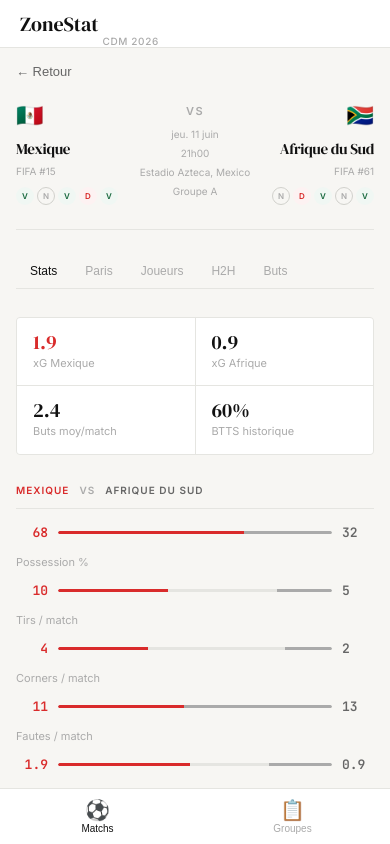
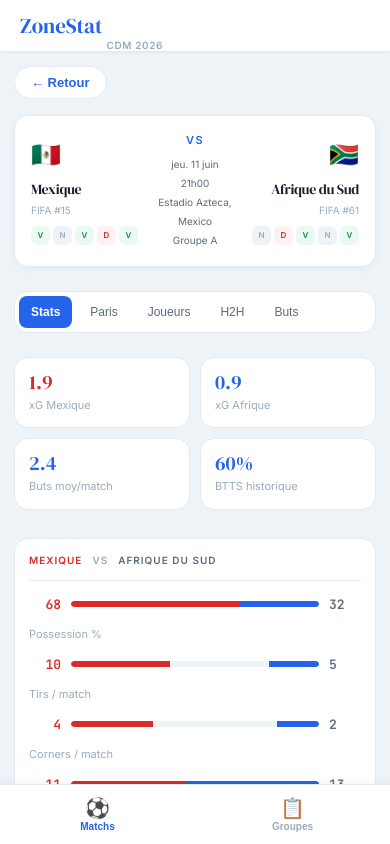
Before and after one commit to Sportiser/Sportiser, a plain HTML site: page index.html in a window 390 px wide. Both pictures are taken after a click on the element 195 px from the left and 136 px from the top of the page. Drawn offline with Linux system fonts and the light colour scheme.

Commit message:
index.html

```diff
--- a/index.html
+++ b/index.html
@@ -7,164 +7,165 @@
 <link href="https://fonts.googleapis.com/css2?family=DM+Serif+Display&family=Inter:wght@400;500;600&family=JetBrains+Mono:wght@400;600&display=swap" rel="stylesheet">
 <style>
 :root {
-  --bg:#f7f6f3;--surface:#fff;--ink:#111;--ink2:#666;--ink3:#aaa;
-  --line:#e5e5e1;--line2:#d0d0cb;--red:#d92b2b;--red-pale:#fdf2f2;
-  --green:#1a6a40;--green-pale:#f0f7f3;--amber:#8a5c00;--amber-pale:#fdf7ed;
+  --bg:#eef3f8;--surface:#fff;--ink:#15202b;--ink2:#5b6b7c;--ink3:#9aabbd;
+  --line:#e3eaf1;--line2:#cfdbe8;--red:#d92b2b;--red-pale:#fdf2f2;
+  --green:#1a8a52;--green-pale:#eafaf2;--amber:#b07a00;--amber-pale:#fdf7ea;
+  --blue:#2563eb;--blue-pale:#e8f1fd;--blue-pale2:#dbeafe;
   --serif:'DM Serif Display',Georgia,serif;--sans:'Inter',system-ui,sans-serif;
-  --mono:'JetBrains Mono',monospace;--nav-h:48px;--bot-h:0px;
+  --mono:'JetBrains Mono',monospace;--nav-h:52px;--bot-h:0px;--r:14px;--r-sm:10px;
 }
 *{box-sizing:border-box;margin:0;padding:0}
 body{background:var(--bg);color:var(--ink);font-family:var(--sans);font-size:14px;line-height:1.5;-webkit-font-smoothing:antialiased;height:100vh;overflow:hidden}
 
-#nav{position:fixed;top:0;left:0;right:0;height:var(--nav-h);background:var(--surface);border-bottom:1px solid var(--line);display:flex;align-items:center;padding:0 20px;z-index:200}
-.logo{font-family:var(--serif);font-size:20px;color:var(--ink);margin-right:4px}
-.logo-tag{font-size:10px;font-weight:500;color:var(--ink3);letter-spacing:.06em;text-transform:uppercase;margin-right:20px;margin-bottom:-2px;align-self:flex-end}
-.nav-btn{padding:0 14px;height:var(--nav-h);font-size:13px;color:var(--ink3);background:none;border:none;border-bottom:1.5px solid transparent;cursor:pointer}
-.nav-btn.active{color:var(--ink);border-bottom-color:var(--ink)}
+#nav{position:fixed;top:0;left:0;right:0;height:var(--nav-h);background:var(--surface);border-bottom:1px solid var(--line);display:flex;align-items:center;padding:0 20px;z-index:200;box-shadow:0 1px 3px rgba(20,40,70,.04)}
+.logo{font-family:var(--serif);font-size:21px;color:var(--blue);margin-right:4px}
+.logo-tag{font-size:10px;font-weight:600;color:var(--ink3);letter-spacing:.06em;text-transform:uppercase;margin-right:20px;margin-bottom:-2px;align-self:flex-end}
+.nav-btn{padding:0 16px;height:var(--nav-h);font-size:13px;font-weight:500;color:var(--ink3);background:none;border:none;border-bottom:2.5px solid transparent;cursor:pointer;border-radius:0}
+.nav-btn.active{color:var(--blue);border-bottom-color:var(--blue)}
 .nav-right{margin-left:auto;font-size:11px;font-weight:600;color:var(--ink3);letter-spacing:.08em;text-transform:uppercase}
 
 .page{display:none;position:fixed;top:var(--nav-h);left:0;right:0;bottom:var(--bot-h)}
 #page-matchs.active{display:flex}
 #page-groupes.active{display:block;overflow-y:auto}
 
-#sidebar{width:280px;flex-shrink:0;background:var(--surface);border-right:1px solid var(--line);overflow-y:auto;height:100%}
-.sidebar-head{padding:16px 20px 10px;font-size:10px;font-weight:600;letter-spacing:.1em;text-transform:uppercase;color:var(--ink3);border-bottom:1px solid var(--line);position:sticky;top:0;background:var(--surface);z-index:1;display:flex;align-items:center;gap:8px}
-.sidebar-head select{font-size:11px;color:var(--ink2);background:var(--bg);border:1px solid var(--line2);border-radius:3px;padding:2px 6px;cursor:pointer;font-family:var(--sans)}
-.match-item{padding:13px 20px;border-bottom:1px solid var(--line);cursor:pointer;user-select:none;-webkit-tap-highlight-color:transparent}
+#sidebar{width:300px;flex-shrink:0;background:var(--surface);border-right:1px solid var(--line);overflow-y:auto;height:100%}
+.sidebar-head{padding:16px 20px 10px;font-size:10px;font-weight:700;letter-spacing:.1em;text-transform:uppercase;color:var(--ink3);border-bottom:1px solid var(--line);position:sticky;top:0;background:var(--surface);z-index:1;display:flex;align-items:center;gap:8px}
+.sidebar-head select{font-size:11px;color:var(--ink2);background:var(--bg);border:1px solid var(--line2);border-radius:8px;padding:4px 8px;cursor:pointer;font-family:var(--sans)}
+.match-item{padding:14px 20px;border-bottom:1px solid var(--line);cursor:pointer;user-select:none;-webkit-tap-highlight-color:transparent;border-radius:var(--r-sm);margin:6px 8px;transition:background .15s}
 .match-item:hover,.match-item:active{background:var(--bg)}
-.match-item.selected{background:#f0efe9}
-.mi-meta{font-size:10.5px;color:var(--ink3);margin-bottom:5px;display:flex;align-items:center;gap:6px}
-.mi-grp{font-size:9.5px;font-weight:600;color:var(--ink3);border:1px solid var(--line2);padding:1px 5px;border-radius:2px}
+.match-item.selected{background:var(--blue-pale)}
+.mi-meta{font-size:10.5px;color:var(--ink3);margin-bottom:6px;display:flex;align-items:center;gap:6px}
+.mi-grp{font-size:9.5px;font-weight:700;color:var(--blue);background:var(--blue-pale2);padding:1px 6px;border-radius:6px}
 .mi-teams{display:flex;align-items:center;gap:8px}
-.mi-team{display:flex;align-items:center;gap:5px;flex:1}
+.mi-team{display:flex;align-items:center;gap:6px;flex:1}
 .mi-team.r{flex-direction:row-reverse}
-.mi-flag{font-size:15px}
-.mi-name{font-size:12px;font-weight:500}
+.mi-flag{font-size:17px}
+.mi-name{font-size:12.5px;font-weight:500}
 .mi-vs{font-size:10px;color:var(--ink3);font-weight:600}
 
 #main-panel{flex:1;overflow-y:auto;height:100%;padding:32px 40px;-webkit-overflow-scrolling:touch}
 .empty{height:60vh;display:flex;flex-direction:column;align-items:center;justify-content:center;gap:8px;text-align:center}
 .empty-headline{font-family:var(--serif);font-size:22px;color:var(--ink2);margin-bottom:4px}
 
-.mh-wrap{display:grid;grid-template-columns:1fr auto 1fr;align-items:center;gap:16px;padding-bottom:24px;border-bottom:1px solid var(--line);margin-bottom:24px}
+.mh-wrap{display:grid;grid-template-columns:1fr auto 1fr;align-items:center;gap:16px;padding:22px 24px;border-radius:var(--r);margin-bottom:24px;background:var(--surface);border:1px solid var(--line);box-shadow:0 2px 8px rgba(20,40,70,.04)}
 .mh-team{display:flex;flex-direction:column}
 .mh-team.r{align-items:flex-end;text-align:right}
-.mh-flag{font-size:28px;margin-bottom:6px}
+.mh-flag{font-size:30px;margin-bottom:6px}
 .mh-name{font-family:var(--serif);font-size:20px;letter-spacing:-0.3px}
 .mh-rank{font-size:11px;color:var(--ink3);margin-top:3px}
 .mh-form{display:flex;gap:3px;margin-top:8px}
 .mh-team.r .mh-form{justify-content:flex-end}
-.fd{width:18px;height:18px;border-radius:50%;font-size:8px;font-weight:600;display:flex;align-items:center;justify-content:center}
+.fd{width:19px;height:19px;border-radius:6px;font-size:8px;font-weight:700;display:flex;align-items:center;justify-content:center}
 .fd-V{background:var(--green-pale);color:var(--green)}
-.fd-N{background:var(--bg);color:var(--ink3);border:1px solid var(--line2)}
+.fd-N{background:var(--bg);color:var(--ink3)}
 .fd-D{background:var(--red-pale);color:var(--red)}
 .mh-center{text-align:center}
-.mh-vs{font-size:11px;font-weight:600;color:var(--ink3);letter-spacing:.12em;text-transform:uppercase}
-.mh-info{font-size:11px;color:var(--ink3);margin-top:6px;line-height:1.9}
+.mh-vs{font-size:11px;font-weight:700;color:var(--blue);letter-spacing:.12em;text-transform:uppercase}
+.mh-info{font-size:11px;color:var(--ink2);margin-top:6px;line-height:1.9}
 
-.tab-bar{display:flex;border-bottom:1px solid var(--line);margin-bottom:28px;overflow-x:auto;-webkit-overflow-scrolling:touch;scrollbar-width:none}
+.tab-bar{display:flex;gap:6px;border-bottom:none;margin-bottom:24px;overflow-x:auto;-webkit-overflow-scrolling:touch;scrollbar-width:none;background:var(--surface);border-radius:var(--r);padding:6px;border:1px solid var(--line)}
 .tab-bar::-webkit-scrollbar{display:none}
-.tab-btn{padding:9px 16px;font-size:13px;color:var(--ink3);background:none;border:none;border-bottom:1.5px solid transparent;cursor:pointer;margin-bottom:-1px;white-space:nowrap;flex-shrink:0}
-.tab-btn.active{color:var(--ink);border-bottom-color:var(--ink);font-weight:500}
+.tab-btn{padding:9px 16px;font-size:13px;font-weight:500;color:var(--ink2);background:none;border:none;border-radius:8px;cursor:pointer;white-space:nowrap;flex-shrink:0}
+.tab-btn.active{color:#fff;background:var(--blue);font-weight:600}
 
-.kpi-row{display:grid;grid-template-columns:repeat(4,1fr);gap:1px;background:var(--line);border:1px solid var(--line);border-radius:4px;overflow:hidden;margin-bottom:28px}
-.kpi{background:var(--surface);padding:14px 16px}
-.kpi-val{font-family:var(--serif);font-size:24px;line-height:1}
-.kpi-lbl{font-size:11px;color:var(--ink3);margin-top:3px}
+.kpi-row{display:grid;grid-template-columns:repeat(4,1fr);gap:10px;margin-bottom:28px}
+.kpi{background:var(--surface);padding:16px;border-radius:var(--r);border:1px solid var(--line)}
+.kpi-val{font-family:var(--serif);font-size:24px;line-height:1;color:var(--blue)}
+.kpi-lbl{font-size:11px;color:var(--ink3);margin-top:5px}
 
-.cmp-section{margin-bottom:28px}
-.section-label{font-size:10px;font-weight:600;text-transform:uppercase;letter-spacing:.1em;color:var(--ink3);padding-bottom:10px;border-bottom:1px solid var(--line);margin-bottom:14px;display:flex;gap:10px;flex-wrap:wrap}
-.sl-home{color:var(--red)!important;font-weight:600!important}
-.sl-away{color:var(--ink2)!important;font-weight:600!important}
-.cmp-row{display:flex;align-items:center;gap:10px;margin-bottom:10px}
-.cmp-num{font-family:var(--mono);font-size:13px;font-weight:600;min-width:32px}
+.cmp-section{margin-bottom:28px;background:var(--surface);border:1px solid var(--line);border-radius:var(--r);padding:18px 20px}
+.section-label{font-size:10px;font-weight:700;text-transform:uppercase;letter-spacing:.1em;color:var(--ink3);padding-bottom:12px;border-bottom:1px solid var(--line);margin-bottom:14px;display:flex;gap:10px;flex-wrap:wrap}
+.sl-home{color:var(--red)!important;font-weight:700!important}
+.sl-away{color:var(--ink2)!important;font-weight:700!important}
+.cmp-row{display:flex;align-items:center;gap:10px;margin-bottom:12px}
+.cmp-num{font-family:var(--mono);font-size:13px;font-weight:700;min-width:32px}
 .cmp-num.home{color:var(--red);text-align:right}
 .cmp-num.away{color:var(--ink2)}
-.cmp-track{flex:1;height:3px;background:var(--line);border-radius:2px;display:flex;overflow:hidden}
-.cmp-bar-h{height:100%;background:var(--red);border-radius:2px 0 0 2px}
-.cmp-bar-a{height:100%;background:var(--ink3);border-radius:0 2px 2px 0;margin-left:auto}
+.cmp-track{flex:1;height:6px;background:var(--bg);border-radius:6px;display:flex;overflow:hidden}
+.cmp-bar-h{height:100%;background:var(--red);border-radius:6px 0 0 6px}
+.cmp-bar-a{height:100%;background:var(--blue);border-radius:0 6px 6px 0;margin-left:auto}
 .cmp-lbl{font-size:12px;color:var(--ink3);min-width:100px}
 
-.paris-disclaimer{font-size:11px;color:var(--amber);background:var(--amber-pale);border:1px solid #f0d8a0;border-radius:4px;padding:9px 14px;margin-bottom:24px}
-.paris-block{margin-bottom:28px}
-.paris-block-title{font-size:10px;font-weight:600;text-transform:uppercase;letter-spacing:.1em;color:var(--ink3);padding-bottom:10px;border-bottom:1px solid var(--line);margin-bottom:4px}
-.paris-row{display:flex;align-items:center;gap:10px;padding:10px 0;border-bottom:1px solid var(--line)}
+.paris-disclaimer{font-size:11.5px;color:var(--amber);background:var(--amber-pale);border:1px solid #f3e0ad;border-radius:var(--r-sm);padding:11px 16px;margin-bottom:24px}
+.paris-block{margin-bottom:20px;background:var(--blue-pale);border-radius:var(--r);padding:16px 18px;border:1px solid var(--blue-pale2)}
+.paris-block-title{font-size:11px;font-weight:700;text-transform:uppercase;letter-spacing:.08em;color:var(--blue);padding-bottom:10px;margin-bottom:6px}
+.paris-row{display:flex;align-items:center;gap:10px;padding:11px 0;border-bottom:1px solid rgba(37,99,235,.1)}
 .paris-row:last-child{border-bottom:none}
-.pr-label{font-size:13px;flex:1}
-.pr-pct{font-family:var(--serif);font-size:20px;min-width:46px;text-align:right;line-height:1}
+.pr-label{font-size:13.5px;flex:1;font-weight:500}
+.pr-pct{font-family:var(--serif);font-size:21px;min-width:46px;text-align:right;line-height:1}
 .pct-high{color:var(--green)}.pct-mid{color:var(--amber)}.pct-low{color:var(--red)}
-.pr-pill{font-size:10px;font-weight:500;padding:2px 8px;border-radius:20px;min-width:52px;text-align:center}
+.pr-pill{font-size:10px;font-weight:600;padding:3px 9px;border-radius:20px;min-width:56px;text-align:center}
 .pill-high{background:var(--green-pale);color:var(--green)}
 .pill-mid{background:var(--amber-pale);color:var(--amber)}
 .pill-low{background:var(--red-pale);color:var(--red)}
 
 .matrix-note{font-size:11px;color:var(--ink3);margin-bottom:10px}
-.score-matrix{border-collapse:separate;border-spacing:3px;font-size:11px}
-.score-matrix th{font-size:10px;font-weight:500;color:var(--ink3);padding:4px 6px;text-align:center}
-.sc-cell{width:48px;height:38px;text-align:center;vertical-align:middle;border-radius:3px}
+.score-matrix{border-collapse:separate;border-spacing:4px;font-size:11px}
+.score-matrix th{font-size:10px;font-weight:600;color:var(--ink3);padding:4px 6px;text-align:center}
+.sc-cell{width:48px;height:38px;text-align:center;vertical-align:middle;border-radius:8px}
 .sc-score{font-size:9px;display:block;opacity:.5;font-family:var(--mono)}
 .sc-pct{font-size:12px;font-weight:600;display:block;font-family:var(--mono)}
 .matrix-legend{display:flex;align-items:center;gap:8px;margin-top:10px;font-size:11px;color:var(--ink3);flex-wrap:wrap}
 .leg-dot{width:8px;height:8px;border-radius:50%;flex-shrink:0}
 
-.players-wrap{display:grid;grid-template-columns:1fr 1fr;gap:20px;margin-bottom:24px}
-.player-team-head{font-size:10px;font-weight:600;text-transform:uppercase;letter-spacing:.1em;color:var(--ink3);padding-bottom:8px;border-bottom:1px solid var(--line);margin-bottom:2px}
-.player-row{display:flex;align-items:center;gap:10px;padding:9px 0;border-bottom:1px solid var(--line)}
+.players-wrap{display:grid;grid-template-columns:1fr 1fr;gap:16px;margin-bottom:24px}
+.player-team-head{font-size:10px;font-weight:700;text-transform:uppercase;letter-spacing:.1em;color:var(--ink3);padding-bottom:8px;border-bottom:1px solid var(--line);margin-bottom:2px}
+.player-row{display:flex;align-items:center;gap:10px;padding:10px 0;border-bottom:1px solid var(--line)}
 .player-row:last-child{border-bottom:none}
-.prow-name{font-size:13px;flex:1}
+.prow-name{font-size:13px;flex:1;font-weight:500}
 .prow-meta{font-size:11px;color:var(--ink3);margin-top:1px}
 .prow-num{font-size:11px;color:var(--ink3);width:16px}
-.pbadge{font-size:10px;font-weight:500;padding:2px 7px;border-radius:2px;white-space:nowrap}
+.pbadge{font-size:10px;font-weight:600;padding:3px 8px;border-radius:20px;white-space:nowrap}
 .b-ok{background:var(--green-pale);color:var(--green)}
 .b-inj{background:var(--red-pale);color:var(--red)}
 .b-dout{background:var(--amber-pale);color:var(--amber)}
 
-.h2h-row{display:flex;align-items:center;gap:8px;padding:11px 0;border-bottom:1px solid var(--line);font-size:13px;flex-wrap:wrap}
+.h2h-row{display:flex;align-items:center;gap:8px;padding:12px 0;border-bottom:1px solid var(--line);font-size:13px;flex-wrap:wrap}
 .h2h-row:last-child{border-bottom:none}
 .h2h-date{font-size:11px;color:var(--ink3);width:68px;flex-shrink:0}
-.h2h-team{flex:1;font-size:12px;min-width:60px}
+.h2h-team{flex:1;font-size:12px;min-width:60px;font-weight:500}
 .h2h-team.r{text-align:right}
-.h2h-score{font-family:var(--mono);font-weight:600;min-width:36px;text-align:center}
-.h2h-comp{font-size:10px;color:var(--ink3);font-weight:500;text-transform:uppercase;letter-spacing:.05em}
+.h2h-score{font-family:var(--mono);font-weight:700;min-width:36px;text-align:center;background:var(--blue-pale);border-radius:8px;padding:2px 0}
+.h2h-comp{font-size:10px;color:var(--ink3);font-weight:600;text-transform:uppercase;letter-spacing:.05em}
 
-.buts-grid{display:grid;grid-template-columns:1fr 1fr;gap:20px;margin-bottom:24px}
-.buts-block{background:var(--surface);border:1px solid var(--line);border-radius:4px;padding:14px 16px}
-.buts-title{font-size:10px;font-weight:600;text-transform:uppercase;letter-spacing:.1em;color:var(--ink3);margin-bottom:12px}
-.buts-row{display:flex;align-items:center;gap:8px;margin-bottom:8px}
+.buts-grid{display:grid;grid-template-columns:1fr 1fr;gap:16px;margin-bottom:24px}
+.buts-block{background:var(--surface);border:1px solid var(--line);border-radius:var(--r);padding:16px 18px}
+.buts-title{font-size:10px;font-weight:700;text-transform:uppercase;letter-spacing:.1em;color:var(--ink3);margin-bottom:12px}
+.buts-row{display:flex;align-items:center;gap:8px;margin-bottom:9px}
 .buts-lbl{font-size:11px;color:var(--ink3);width:68px;flex-shrink:0}
-.buts-track{flex:1;height:4px;background:var(--line);border-radius:2px;overflow:hidden}
-.buts-fill{height:100%;background:var(--ink);border-radius:2px}
-.buts-val{font-family:var(--mono);font-size:12px;font-weight:600;min-width:18px;text-align:right;color:var(--ink2)}
+.buts-track{flex:1;height:6px;background:var(--bg);border-radius:6px;overflow:hidden}
+.buts-fill{height:100%;background:var(--blue);border-radius:6px}
+.buts-val{font-family:var(--mono);font-size:12px;font-weight:700;min-width:18px;text-align:right;color:var(--ink2)}
 
-.groups-grid{display:grid;grid-template-columns:repeat(auto-fill,minmax(180px,1fr));gap:1px;background:var(--line);border:1px solid var(--line);border-radius:4px;overflow:hidden;margin:20px}
-.group-card{background:var(--surface)}
-.gc-head{padding:10px 14px;font-size:10px;font-weight:700;text-transform:uppercase;letter-spacing:.12em;color:var(--ink3);border-bottom:1px solid var(--line)}
+.groups-grid{display:grid;grid-template-columns:repeat(auto-fill,minmax(190px,1fr));gap:14px;margin:20px}
+.group-card{background:var(--surface);border:1px solid var(--line);border-radius:var(--r);overflow:hidden}
+.gc-head{padding:11px 14px;font-size:10px;font-weight:700;text-transform:uppercase;letter-spacing:.12em;color:var(--blue);background:var(--blue-pale);border-bottom:1px solid var(--line)}
 .gc-row{display:flex;align-items:center;gap:8px;padding:9px 14px;border-bottom:1px solid var(--line);font-size:13px}
 .gc-row:last-child{border-bottom:none}
 .gc-num{color:var(--ink3);width:12px;font-size:10px;font-family:var(--mono)}
 .gc-flag{font-size:14px}
 
 /* no-data badge */
-.no-data{display:inline-block;font-size:10px;color:var(--ink3);background:var(--bg);border:1px solid var(--line2);padding:2px 8px;border-radius:3px;margin-top:8px}
+.no-data{display:inline-block;font-size:10px;color:var(--ink3);background:var(--bg);border:1px solid var(--line2);padding:2px 8px;border-radius:8px;margin-top:8px}
 
 #bottom-nav{display:none}
 
 @media(max-width:640px){
-  :root{--bot-h:56px}
+  :root{--bot-h:60px}
   .nav-btn{display:none}
   .nav-right{display:none}
-  #bottom-nav{display:flex;position:fixed;bottom:0;left:0;right:0;height:56px;background:var(--surface);border-top:1px solid var(--line);z-index:200}
-  .bnav-btn{flex:1;display:flex;flex-direction:column;align-items:center;justify-content:center;gap:3px;font-size:10px;color:var(--ink3);background:none;border:none;cursor:pointer;-webkit-tap-highlight-color:transparent}
-  .bnav-btn.active{color:var(--ink)}
+  #bottom-nav{display:flex;position:fixed;bottom:0;left:0;right:0;height:60px;background:var(--surface);border-top:1px solid var(--line);z-index:200;box-shadow:0 -2px 8px rgba(20,40,70,.05)}
+  .bnav-btn{flex:1;display:flex;flex-direction:column;align-items:center;justify-content:center;gap:3px;font-size:10px;font-weight:600;color:var(--ink3);background:none;border:none;cursor:pointer;-webkit-tap-highlight-color:transparent}
+  .bnav-btn.active{color:var(--blue)}
   .bnav-icon{font-size:20px;line-height:1}
   #page-matchs.active{flex-direction:column}
   #sidebar{width:100%;height:100%;border-right:none;border-bottom:none;overflow-y:auto;-webkit-overflow-scrolling:touch;flex-shrink:0}
-  #main-panel{position:fixed;top:var(--nav-h);left:0;right:0;bottom:var(--bot-h);padding:16px 16px 24px;background:var(--bg);transform:translateX(100%);transition:transform .25s ease;z-index:150;overflow-y:auto;-webkit-overflow-scrolling:touch}
+  #main-panel{position:fixed;top:var(--nav-h);left:0;right:0;bottom:var(--bot-h);padding:14px 14px 24px;background:var(--bg);transform:translateX(100%);transition:transform .25s ease;z-index:150;overflow-y:auto;-webkit-overflow-scrolling:touch}
   #main-panel.open{transform:translateX(0)}
-  #back-btn{display:flex;align-items:center;gap:6px;font-size:13px;font-weight:500;color:var(--ink2);background:none;border:none;cursor:pointer;padding:0;margin-bottom:20px;-webkit-tap-highlight-color:transparent}
-  .mh-wrap{gap:8px}
-  .mh-flag{font-size:22px}
-  .mh-name{font-size:15px}
+  #back-btn{display:flex;align-items:center;gap:6px;font-size:13px;font-weight:600;color:var(--blue);background:var(--surface);border:1px solid var(--line);border-radius:20px;cursor:pointer;padding:8px 16px;margin-bottom:16px;-webkit-tap-highlight-color:transparent}
+  .mh-wrap{gap:8px;padding:16px}
+  .mh-flag{font-size:24px}
+  .mh-name{font-size:14px}
   .mh-info{font-size:10px}
   .mh-rank{font-size:10px}
   .kpi-row{grid-template-columns:repeat(2,1fr)}
@@ -173,13 +174,16 @@ body{background:var(--bg);color:var(--ink);font-family:var(--sans);font-size:14p
   .cmp-lbl{width:100%;order:3;font-size:11px;padding-top:2px}
   .players-wrap{grid-template-columns:1fr}
   .buts-grid{grid-template-columns:1fr}
-  .pr-label{font-size:12px}
+  .pr-label{font-size:12.5px}
+  .pr-pct{font-size:18px}
   .groups-grid{margin:12px;grid-template-columns:repeat(auto-fill,minmax(150px,1fr))}
-  .match-item{padding:16px}
+  .match-item{padding:14px;margin:5px 10px}
   .mi-name{font-size:13px}
   .mi-flag{font-size:18px}
   .sidebar-head{padding:14px 16px 10px}
-  .tab-btn{padding:10px 14px;font-size:12px}
+  .tab-bar{padding:4px}
+  .tab-btn{padding:9px 12px;font-size:12px}
+  .cmp-section,.paris-block,.kpi{padding:14px}
 }
 </style>
 </head>
@@ -422,7 +426,7 @@ function computeParis(m,s){
   return[
     {cat:'Résultat 1X2',label:H+' gagne',pct:pHW},{cat:'Résultat 1X2',label:'Match nul',pct:pDR},{cat:'Résultat 1X2',label:A+' gagne',pct:pAW},
     {cat:'Total buts',label:'Plus de 2,5 buts',pct:o25},{cat:'Total buts',label:'Moins de 2,5 buts',pct:u25},{cat:'Total buts',label:'Plus de 1,5 buts',pct:o15},{cat:'Total buts',label:'Moins de 3,5 buts',pct:u35},
-    {cat:'Les deux équipes marquent',label:'Les deux équipes marquent',pct:btts},
+    {cat:'Les deux équipes marquent (BTTS)',label:'Oui, les deux équipes marquent',pct:btts},
     {cat:'Mi-temps',label:H+' mène à la mi-temps',pct:htHp},{cat:'Mi-temps',label:'Score nul à la mi-temps',pct:htDp},{cat:'Mi-temps',label:H+' marque en 1ère MT',pct:h1sc},{cat:'Mi-temps',label:A+' marque en 1ère MT',pct:a1sc},
     {cat:'Clean sheet',label:H+' garde son but à 0',pct:csH},{cat:'Clean sheet',label:A+' garde son but à 0',pct:csA}
   ];
@@ -490,7 +494,7 @@ function showMatch(id){
   var matRows='';
   for(var h=0;h<=5;h++){
     var cells='<th style="text-align:right;padding-right:8px;color:var(--ink3)">'+h+'</th>';
-    for(var a=0;a<=5;a++){var p=mat[h][a],r=p/maxPct;var sty=r>0.65?'background:#111;color:#fff':r>0.35?'background:#ddd;color:#111':r>0.1?'background:#f0efeb;color:#666':'background:#f7f6f3;color:#bbb';cells+='<td class="sc-cell" style="'+sty+'"><span class="sc-score">'+h+'–'+a+'</span><span class="sc-pct">'+p+'%</span></td>';}
+    for(var a=0;a<=5;a++){var p=mat[h][a],r=p/maxPct;var sty=r>0.65?'background:#2563eb;color:#fff':r>0.35?'background:#bfdbfe;color:#1e3a8a':r>0.1?'background:#e8f1fd;color:#5b6b7c':'background:#eef3f8;color:#b6c4d4';cells+='<td class="sc-cell" style="'+sty+'"><span class="sc-score">'+h+'–'+a+'</span><span class="sc-pct">'+p+'%</span></td>';}
     matRows+='<tr>'+cells+'</tr>';
   }
 
@@ -546,12 +550,12 @@ function showMatch(id){
       '<div class="cmp-section"><div class="section-label"><span class="sl-home">'+m.home.name+'</span><span>vs</span><span class="sl-away">'+m.away.name+'</span></div>'+cmpRows+'</div>'+
     '</div>'+
     '<div id="tab-paris" style="display:none">'+
-      '<div class="paris-disclaimer">Estimations statistiques — modèle de Poisson. À titre indicatif uniquement. Le jeu peut créer une dépendance.</div>'+
+      '<div class="paris-disclaimer">📊 Estimations statistiques (modèle de Poisson), à titre indicatif. "Plus/Moins de X buts" = pari sur le nombre total de buts du match. "BTTS" = les deux équipes marquent au moins 1 but chacune. Jouer comporte des risques.</div>'+
       parisHtml+
       '<div class="section-label" style="margin-top:28px;margin-bottom:10px">Matrice scores exacts — Poisson</div>'+
       '<div class="matrix-note">Lignes = buts '+m.home.flag+' '+m.home.name+' · Colonnes = buts '+m.away.flag+' '+m.away.name+'</div>'+
       '<div style="overflow-x:auto;-webkit-overflow-scrolling:touch"><table class="score-matrix"><thead><tr><th style="text-align:right;padding-right:8px;font-size:9px">↓ dom / vis →</th>'+[0,1,2,3,4,5].map(function(a){return '<th>'+a+'</th>';}).join('')+'</tr></thead><tbody>'+matRows+'</tbody></table></div>'+
-      '<div class="matrix-legend"><div class="leg-dot" style="background:#111"></div><span>Très probable</span><div class="leg-dot" style="background:#ddd;margin-left:8px"></div><span>Probable</span><div class="leg-dot" style="background:#f0efeb;border:1px solid #e0e0d8;margin-left:8px"></div><span>Rare</span></div>'+
+      '<div class="matrix-legend"><div class="leg-dot" style="background:#2563eb"></div><span>Très probable</span><div class="leg-dot" style="background:#bfdbfe;margin-left:8px"></div><span>Probable</span><div class="leg-dot" style="background:#e8f1fd;border:1px solid #d6e6fa;margin-left:8px"></div><span>Rare</span></div>'+
     '</div>'+
     '<div id="tab-joueurs" style="display:none"><div class="players-wrap">'+playersHtml+'</div></div>'+
     '<div id="tab-h2h" style="display:none"><div class="section-label" style="margin-bottom:14px">Confrontations directes</div>'+h2hHtml+'</div>'+
```
